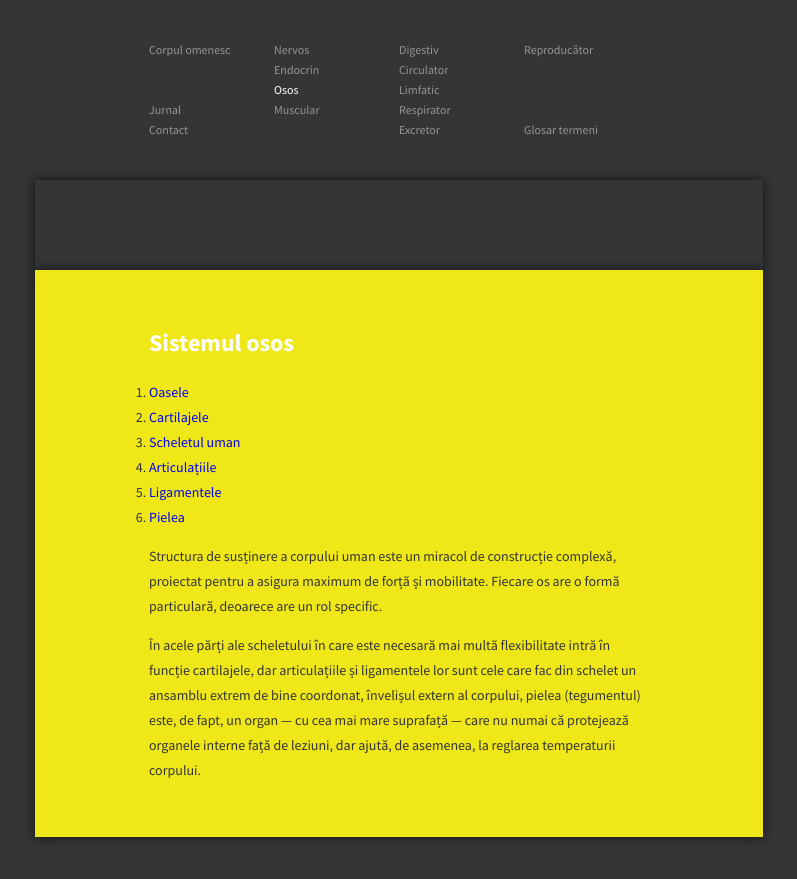
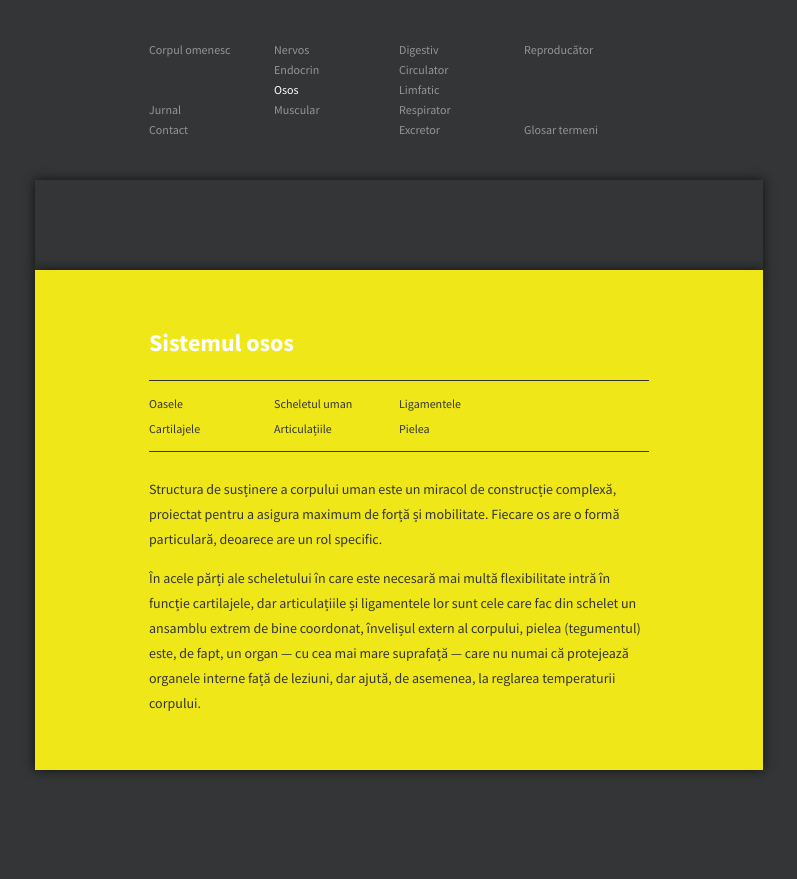
Before and after one commit to anatomics/anatomics.github.io, a Jekyll site: the page built from osos.html, in a window 1280 px wide. Shown: the top 879 px of the page, without its empty margins (241-1038 px from the left). Built offline with Jekyll 4.4.1, drawn with Linux system fonts in a browser that asks for light colours.

Commit message:
Osos new layout

```diff
--- a/osos.html
+++ b/osos.html
@@ -7,14 +7,20 @@
 
 <h2>{{ page.title }}</h2>
 
-<ol class="inline">
+<div id="context">
+<ul class="inline">
 	<li><a href="#">Oasele</a></li>
 	<li><a href="#">Cartilajele</a></li>
+</ul>
+<ul class="inline">
 	<li><a href="#">Scheletul uman</a></li>
 	<li><a href="#">Articulațiile</a></li>
+</ul>
+<ul class="inline">
 	<li><a href="#">Ligamentele</a></li>
 	<li><a href="#">Pielea</a></li>
-</ol>
+</ul>
+</div>
 
 <p>Structura de susținere a corpului uman este un miracol de construcție complexă, proiectat pentru a asigura maximum de forță și mobilitate. Fiecare os are o formă particulară, deoarece are un rol specific.</p>
 
```
